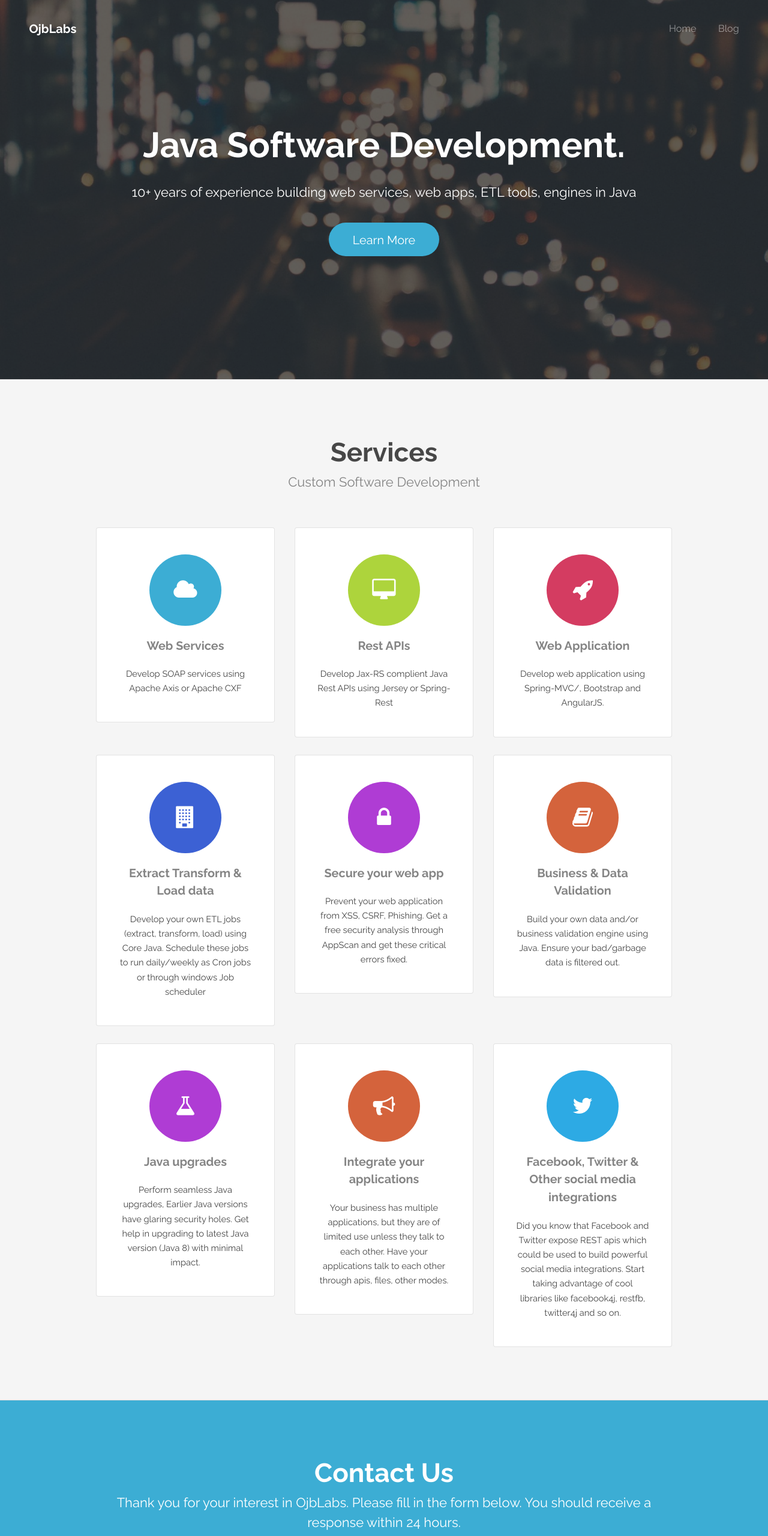
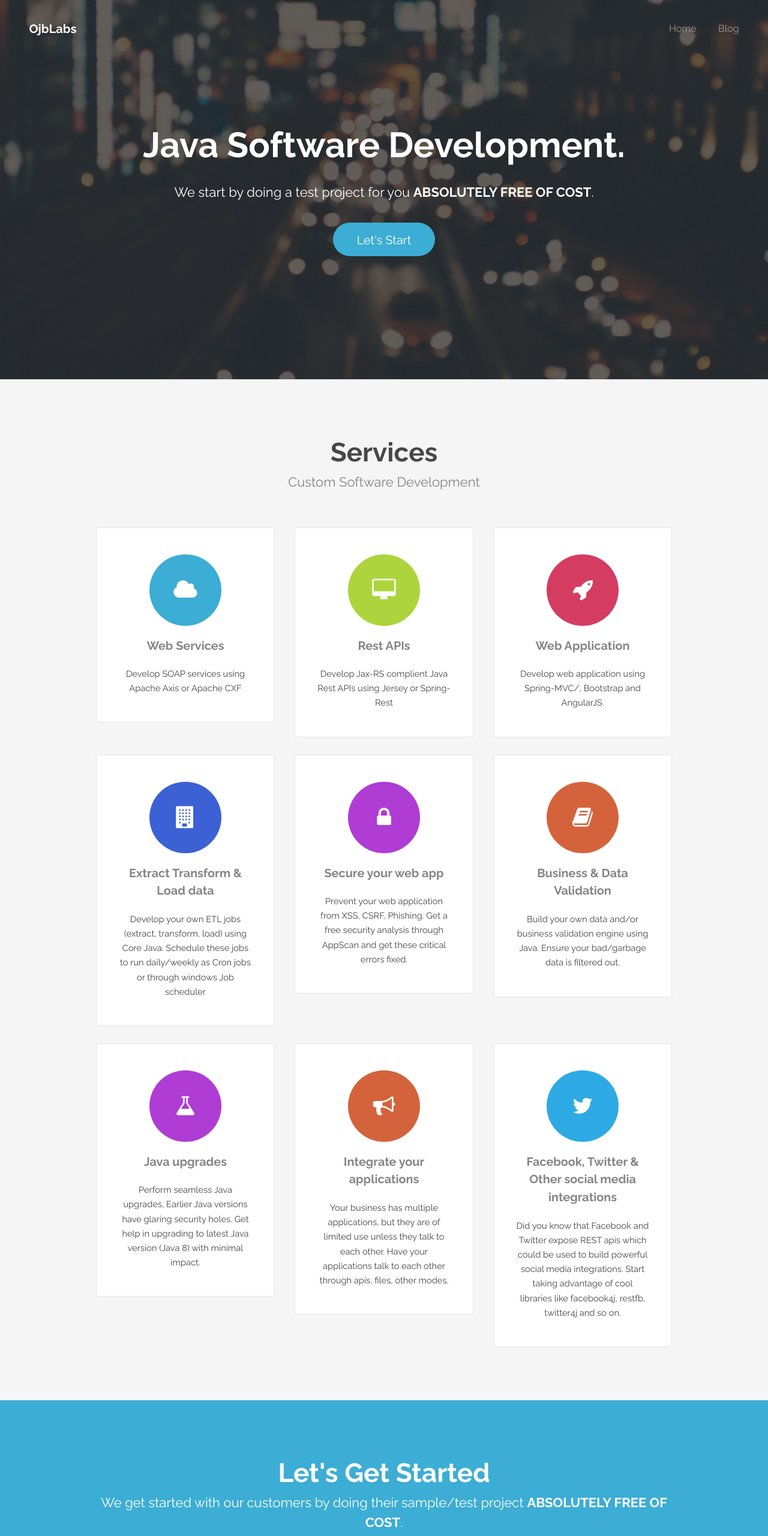
Before and after one commit to anilpank/ojblabs, a website: page index.html in a window 1280 px wide. Shown: the top 2560 px of the page at 60% size. Drawn offline with Linux system fonts and the light colour scheme.

Commit message:
made more squeeze oriented

```diff
--- a/index.html
+++ b/index.html
@@ -18,6 +18,11 @@
 	<link rel="stylesheet" href="css/style.css" />
 	<link rel="stylesheet" href="css/style-xlarge.css" />
 </noscript>
+<style>
+.freetext {
+ font-weight:bold;
+}
+</style>
 </head>
 <body class="landing">
 
@@ -37,11 +42,9 @@
 	<!-- Banner -->
 	<section id="banner">
 		<h2>Java Software Development.</h2>
-		<p>10+ years of experience building web services, web apps, ETL
-			tools, engines in Java</p>
+		<p>We start by doing a test project for you <span class="freetext">ABSOLUTELY FREE OF COST</span>.</p>
 		<ul class="actions">
-			<li><a href="blog" class="button big">Learn
-					More</a></li>
+			<li><a href="#three" class="button big">Let's Start</a></li>
 		</ul>
 	</section>
 
@@ -186,9 +189,8 @@
 	<section id="three" class="wrapper style3 special">
 		<div class="container">
 			<header class="major">
-				<h2>Contact Us</h2>
-				<p>Thank you for your interest in OjbLabs. Please fill in the
-					form below. You should receive a response within 24 hours.</p>
+				<h2>Let's Get Started</h2>
+				<p>We get started with our customers by doing their sample/test project <span class="freetext">ABSOLUTELY FREE OF COST</span>.</p>
 			</header>
 		</div>
 		<div class="container 50%">
@@ -212,7 +214,7 @@
 
 					<div class="12u$">
 						<ul class="actions">
-							<li><input value="Send Message" class="special big"
+							<li><input value="Do my free Project" class="special big"
 								type="submit"></li>
 						</ul>
 					</div>
```
